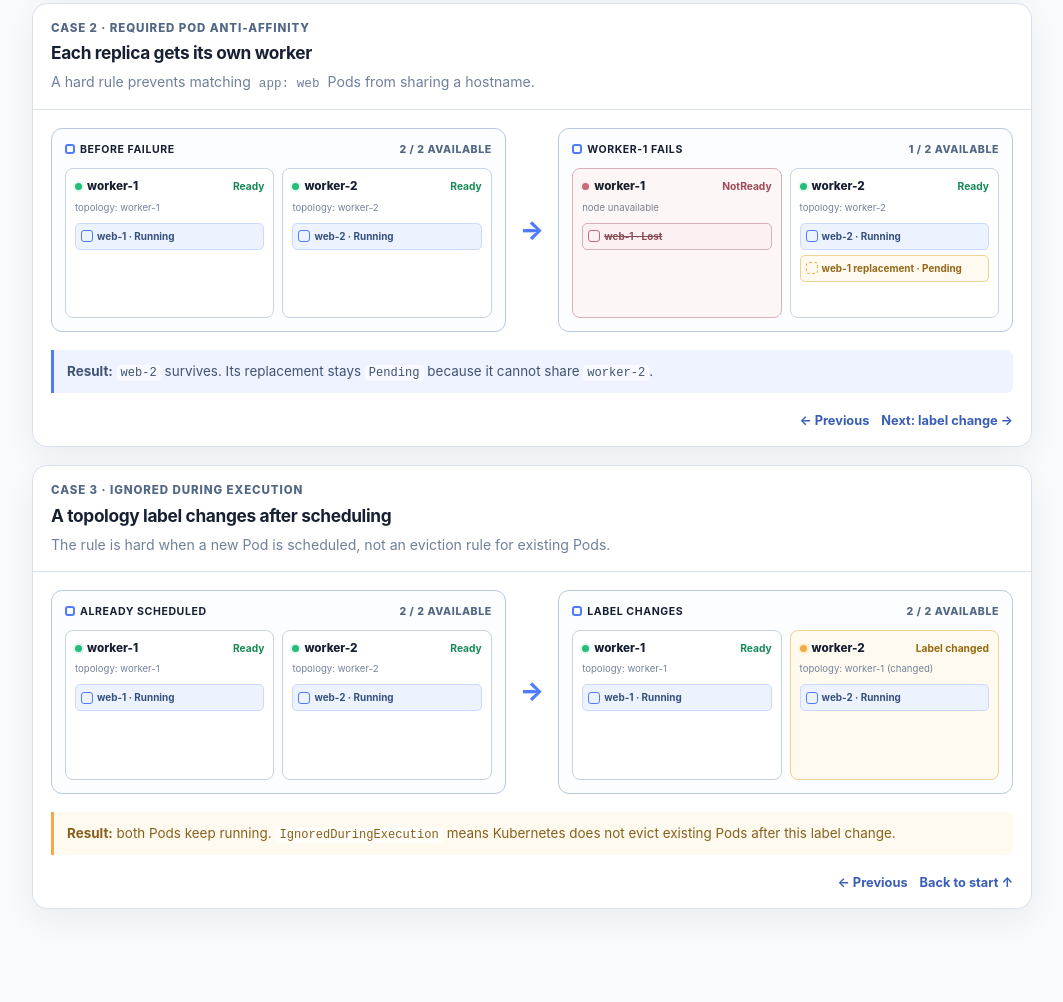
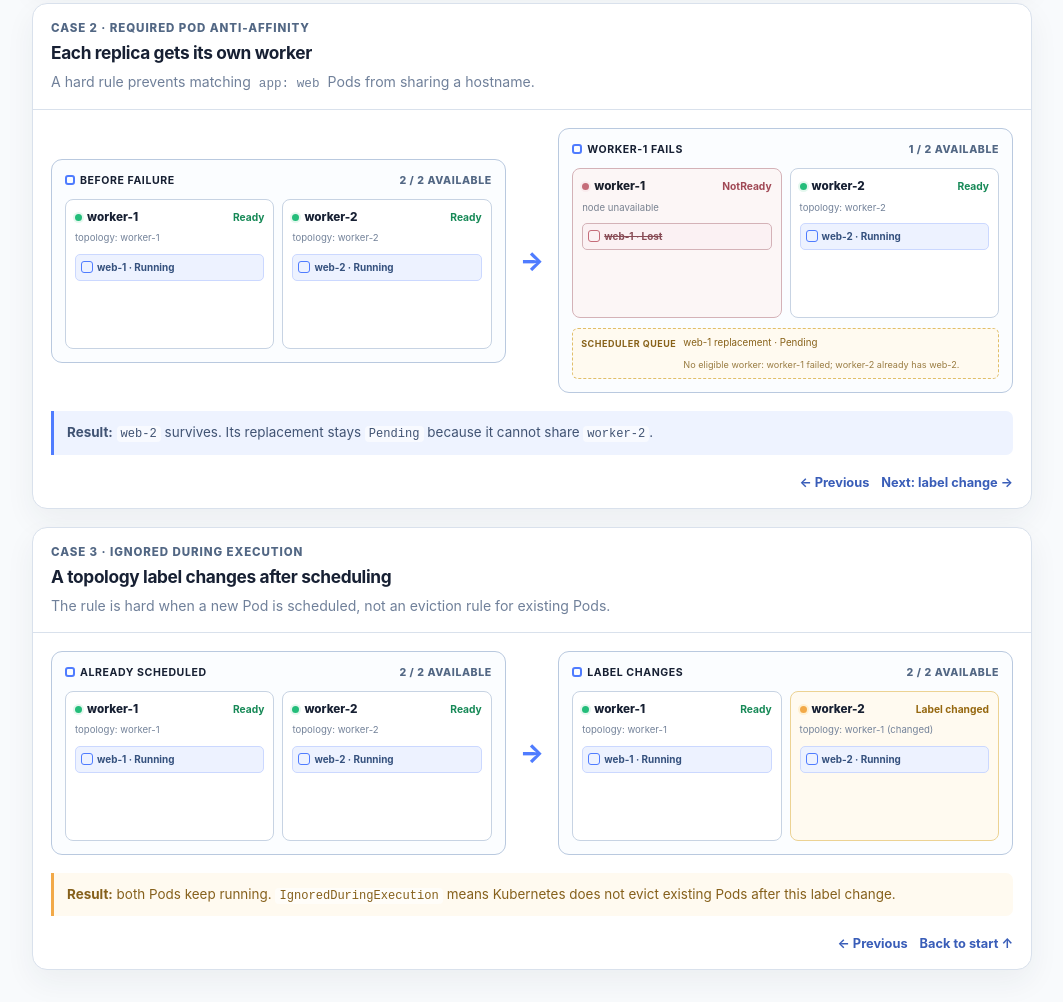
Before and after one commit to Thegm26/drainlab-k8, a plain HTML site: page docs/visualization.html in a window 1280 px wide. Shown: the part 691-1693 px from the top of the page, without its empty margins (108-1171 px from the left). Before the commit the page ends 1632 px from the top, so only its background shows below. Drawn offline with Linux system fonts and the light colour scheme.

Commit message:
fix: show pending pod outside worker

```diff
--- a/docs/visualization.html
+++ b/docs/visualization.html
@@ -30,6 +30,7 @@
     .nodes { display:grid; grid-template-columns:1fr 1fr; gap:8px; }.node { min-height:150px; padding:9px; border:1px solid #c7d3e3; border-radius:8px; background:#fff; }.node.failed { border-color:#e5adb6; background:#fff5f6; filter:saturate(.62); }.node.changed { border-color:#ecd293; background:#fffaf0; }
     .node-top { display:flex; align-items:center; justify-content:space-between; gap:5px; }.node-name { display:flex; align-items:center; gap:5px; font-size:.73rem; font-weight:800; }.node-dot { width:7px; height:7px; border-radius:50%; background:var(--green); box-shadow:0 0 0 2px #e5f8ef; }.failed .node-dot { background:var(--red); box-shadow:0 0 0 2px #ffeaed; }.changed .node-dot { background:var(--amber); box-shadow:0 0 0 2px #fff0d2; }.node-state { color:#178957; font-size:.64rem; font-weight:750; }.failed .node-state { color:#ca3c50; }.changed .node-state { color:#966810; }
     .label { margin:5px 0 8px; color:#74839a; font-size:.6rem; }.pods { display:grid; gap:5px; }.pod { display:flex; align-items:center; gap:4px; padding:5px; border:1px solid #cbd8ff; border-radius:5px; background:var(--blue-soft); color:#35517e; font-size:.62rem; font-weight:720; }.pod::before { content:""; width:10px; height:10px; flex:0 0 10px; border:1.5px solid var(--blue); border-radius:3px; }.pod.lost { border-color:#e5adb6; background:#fff0f2; color:#a54454; text-decoration:line-through; }.pod.lost::before { border-color:var(--red); }.pod.pending { border-color:#ecd293; background:#fffaf0; color:#946719; }.pod.pending::before { border-style:dashed; border-color:var(--amber); }.empty { display:grid; place-items:center; height:80px; color:#a5b0c1; font-size:.66rem; }
+    .scheduler-queue { display:grid; grid-template-columns:auto 1fr; gap:7px; align-items:center; margin-top:10px; padding:7px 8px; border:1px dashed #e1be69; border-radius:6px; background:#fffaf0; color:#88621a; font-size:.61rem; }.scheduler-queue strong { text-transform:uppercase; font-size:.56rem; letter-spacing:.06em; }.scheduler-queue small { grid-column:2; color:#9a7d43; font-size:.57rem; }
     .outcome { margin:0 18px 18px; padding:11px 13px; border-left:3px solid var(--blue); border-radius:0 7px 7px 0; background:#eef3ff; color:#405373; font-size:.84rem; }.outcome.down { border-color:var(--red); background:#fff0f2; color:#a63f50; }.outcome.note { border-color:var(--amber); background:#fffaf0; color:#86601b; } code { padding:1px 4px; border-radius:4px; background:rgba(255,255,255,.6); font-size:.9em; }
     @media (max-width:640px) { body { padding:20px; }.compare { grid-template-columns:1fr; }.arrow { display:none; }.nodes { grid-template-columns:1fr 1fr; } }
   </style>
@@ -59,7 +60,7 @@
         <div class="compare">
           <div class="cluster"><div class="cluster-head"><strong><i class="cluster-icon"></i>before failure</strong><span>2 / 2 available</span></div><div class="nodes"><div class="node"><div class="node-top"><span class="node-name"><i class="node-dot"></i>worker-1</span><span class="node-state">Ready</span></div><p class="label">topology: worker-1</p><div class="pods"><div class="pod">web-1 · Running</div></div></div><div class="node"><div class="node-top"><span class="node-name"><i class="node-dot"></i>worker-2</span><span class="node-state">Ready</span></div><p class="label">topology: worker-2</p><div class="pods"><div class="pod">web-2 · Running</div></div></div></div></div>
           <div class="arrow" aria-hidden="true">→</div>
-          <div class="cluster"><div class="cluster-head"><strong><i class="cluster-icon"></i>worker-1 fails</strong><span>1 / 2 available</span></div><div class="nodes"><div class="node failed"><div class="node-top"><span class="node-name"><i class="node-dot"></i>worker-1</span><span class="node-state">NotReady</span></div><p class="label">node unavailable</p><div class="pods"><div class="pod lost">web-1 · Lost</div></div></div><div class="node"><div class="node-top"><span class="node-name"><i class="node-dot"></i>worker-2</span><span class="node-state">Ready</span></div><p class="label">topology: worker-2</p><div class="pods"><div class="pod">web-2 · Running</div><div class="pod pending">web-1 replacement · Pending</div></div></div></div></div>
+          <div class="cluster"><div class="cluster-head"><strong><i class="cluster-icon"></i>worker-1 fails</strong><span>1 / 2 available</span></div><div class="nodes"><div class="node failed"><div class="node-top"><span class="node-name"><i class="node-dot"></i>worker-1</span><span class="node-state">NotReady</span></div><p class="label">node unavailable</p><div class="pods"><div class="pod lost">web-1 · Lost</div></div></div><div class="node"><div class="node-top"><span class="node-name"><i class="node-dot"></i>worker-2</span><span class="node-state">Ready</span></div><p class="label">topology: worker-2</p><div class="pods"><div class="pod">web-2 · Running</div></div></div></div><div class="scheduler-queue"><strong>scheduler queue</strong><span>web-1 replacement · Pending</span><small>No eligible worker: worker-1 failed; worker-2 already has web-2.</small></div></div>
         </div>
         <p class="outcome"><strong>Result:</strong> <code>web-2</code> survives. Its replacement stays <code>Pending</code> because it cannot share <code>worker-2</code>.</p>
         <nav class="case-links" aria-label="Case navigation"><a href="#without-affinity">← Previous</a><a href="#ignored-during-execution">Next: label change →</a></nav>
```
